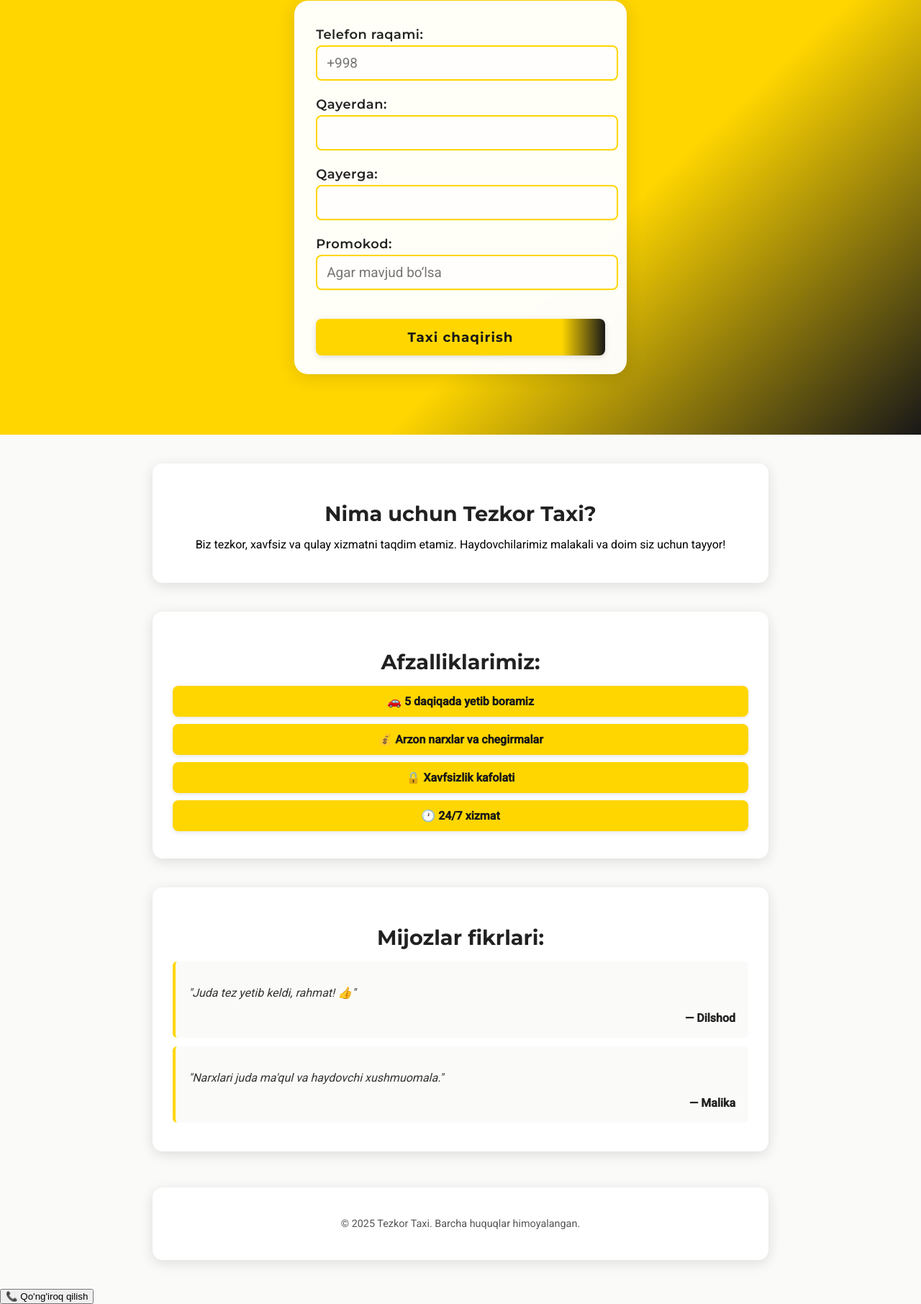
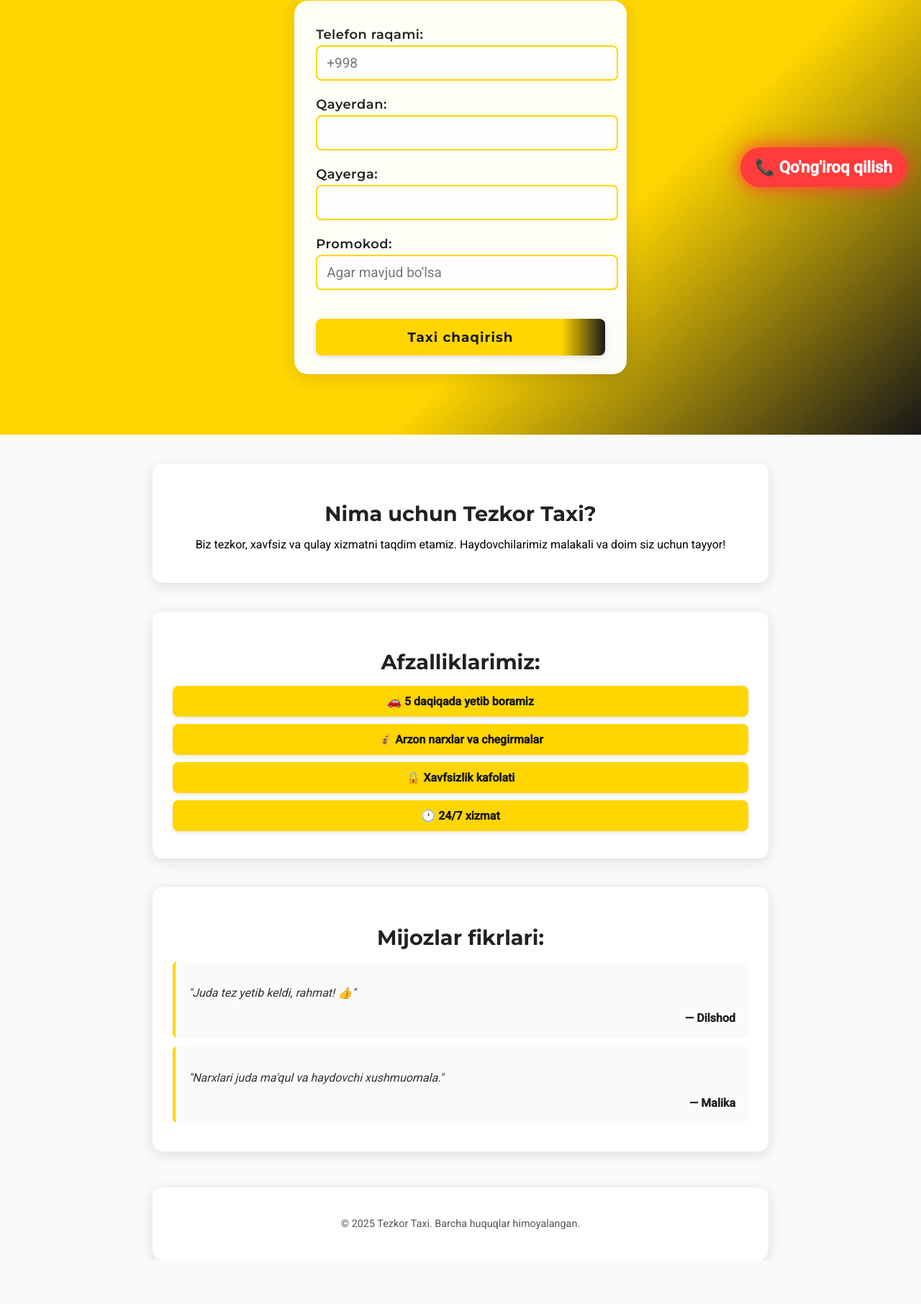
Before and after one commit to baxti0331/Taxi-prototip, a plain HTML site: page index.html in a window 1280 px wide. Shown: the part 520-2332 px from the top of the page at 72% size. After the commit the page ends 2271 px from the top, so only its background shows below. Drawn offline with Linux system fonts and the light colour scheme.

Commit message:
Update index.html

```diff
--- a/index.html
+++ b/index.html
@@ -98,7 +98,7 @@
     <p>© 2025 Tezkor Taxi. Barcha huquqlar himoyalangan.</p>
   </footer>
 
-<button type="button" onclick="window.location.href='tel:+998958760331'">📞 Qo'ng'iroq qilish</button>
+<a href="tel:+998958760331" class="call-button">📞 Qo'ng'iroq qilish</a>
 
   <script src="script.js"></script>
 </body>
```
